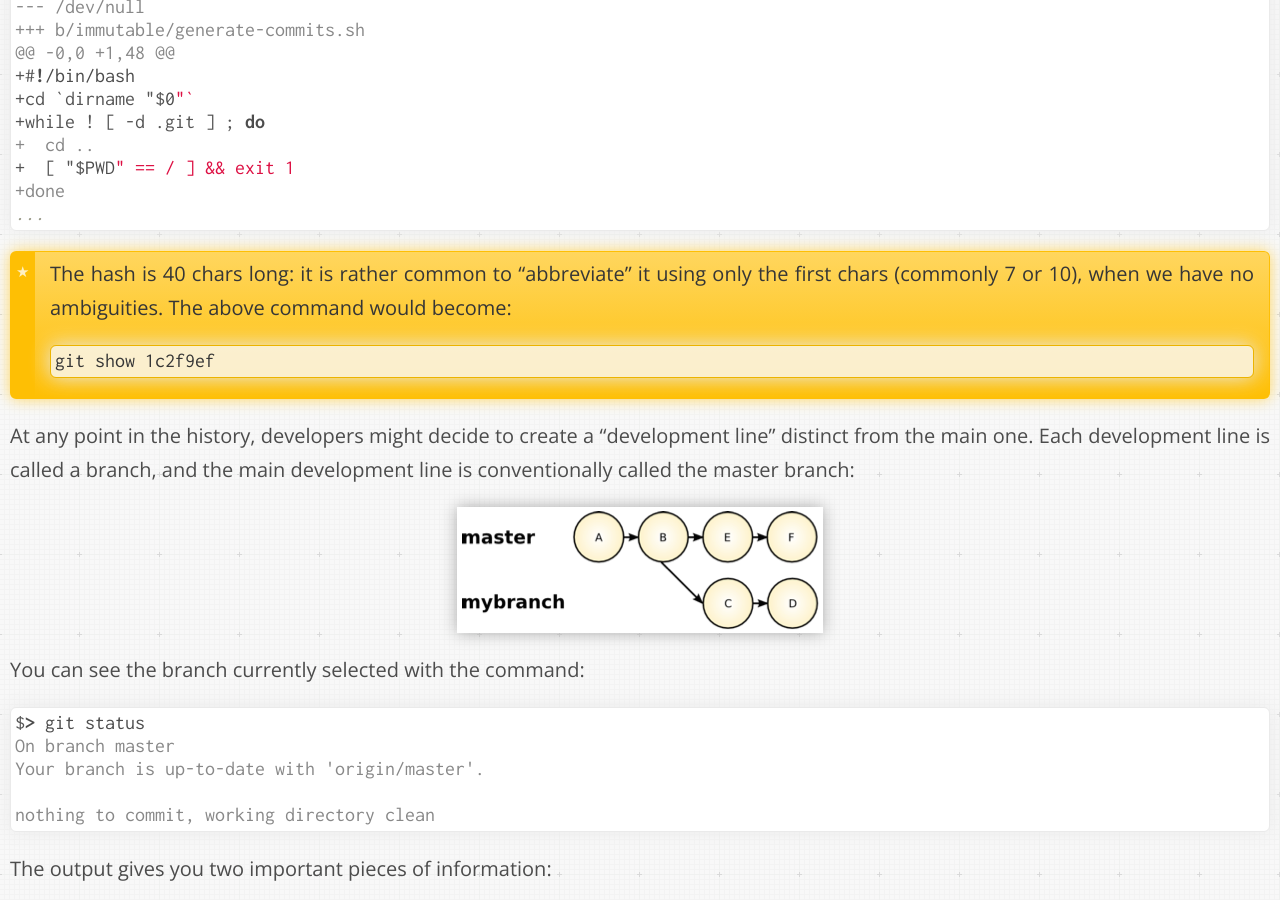
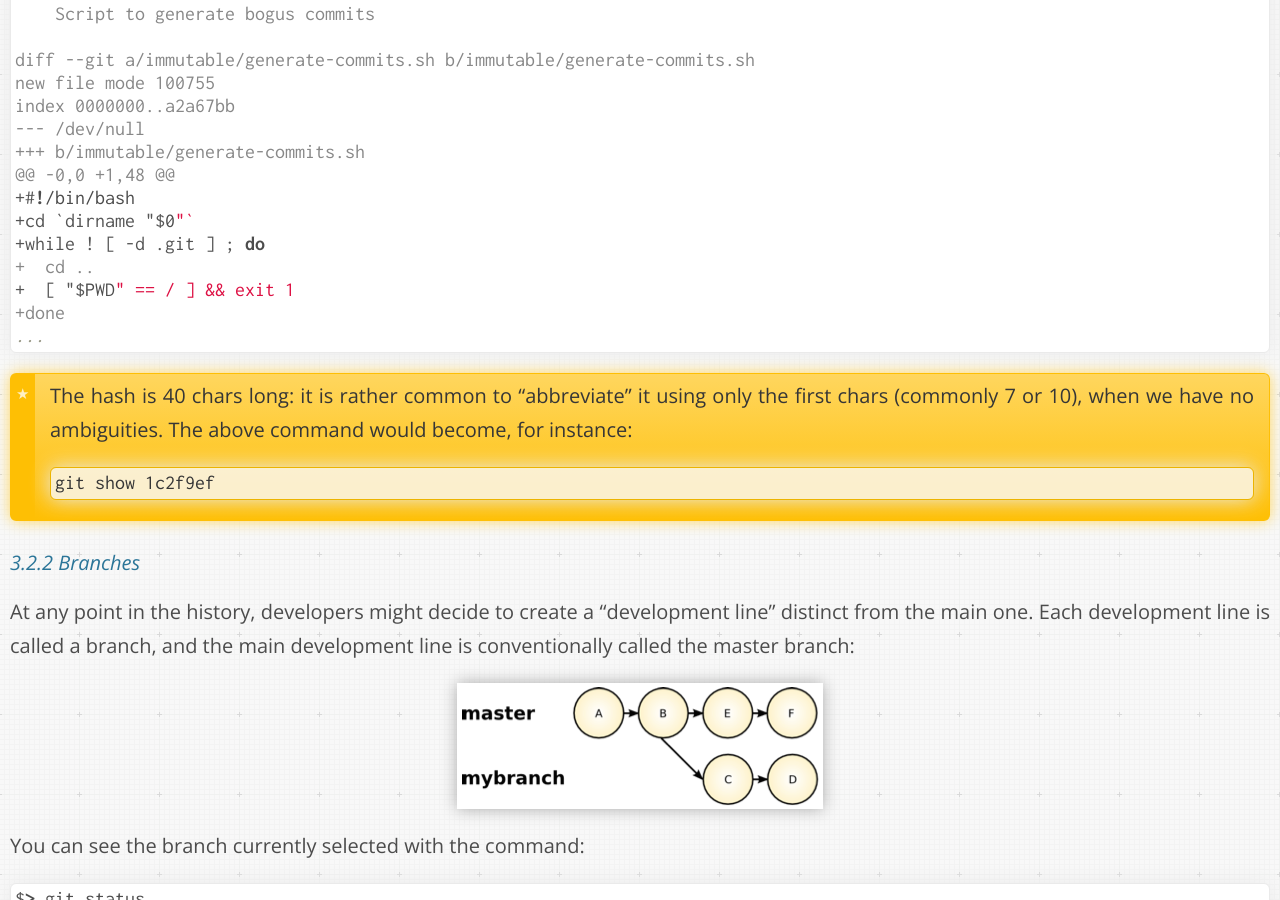
Before and after one commit to dberzano/dberzano.github.io, a Jekyll site: the page built from alice/git/index.md, in a window 1280 px wide and 900 px high, scrolled down 5446 px. Built offline with Jekyll 4.4.1, drawn with Linux system fonts in a browser that asks for light colours; Markdown is read by kramdown in place of the engine named in the settings; some of the changed text lies outside the part shown.

Commit message:
GitTut: subtitles for commits and branches

````diff
--- a/alice/git/index.md
+++ b/alice/git/index.md
@@ -258,11 +260,14 @@ index 0000000..a2a67bb
 
 > The hash is 40 chars long: it is rather common to "abbreviate" it using only
 > the first chars (commonly 7 or 10), when we have no ambiguities. The above
-> command would become:
+> command would become, for instance:
 >
 > ```bash
 > git show 1c2f9ef
 > ```
+
+
+#### Branches
 
 At any point in the history, developers might decide to create a
 "development line" distinct from the main one. Each development line
````
Also changed, not shown: other parts of alice/git/index.md (+4 -2 lines).
